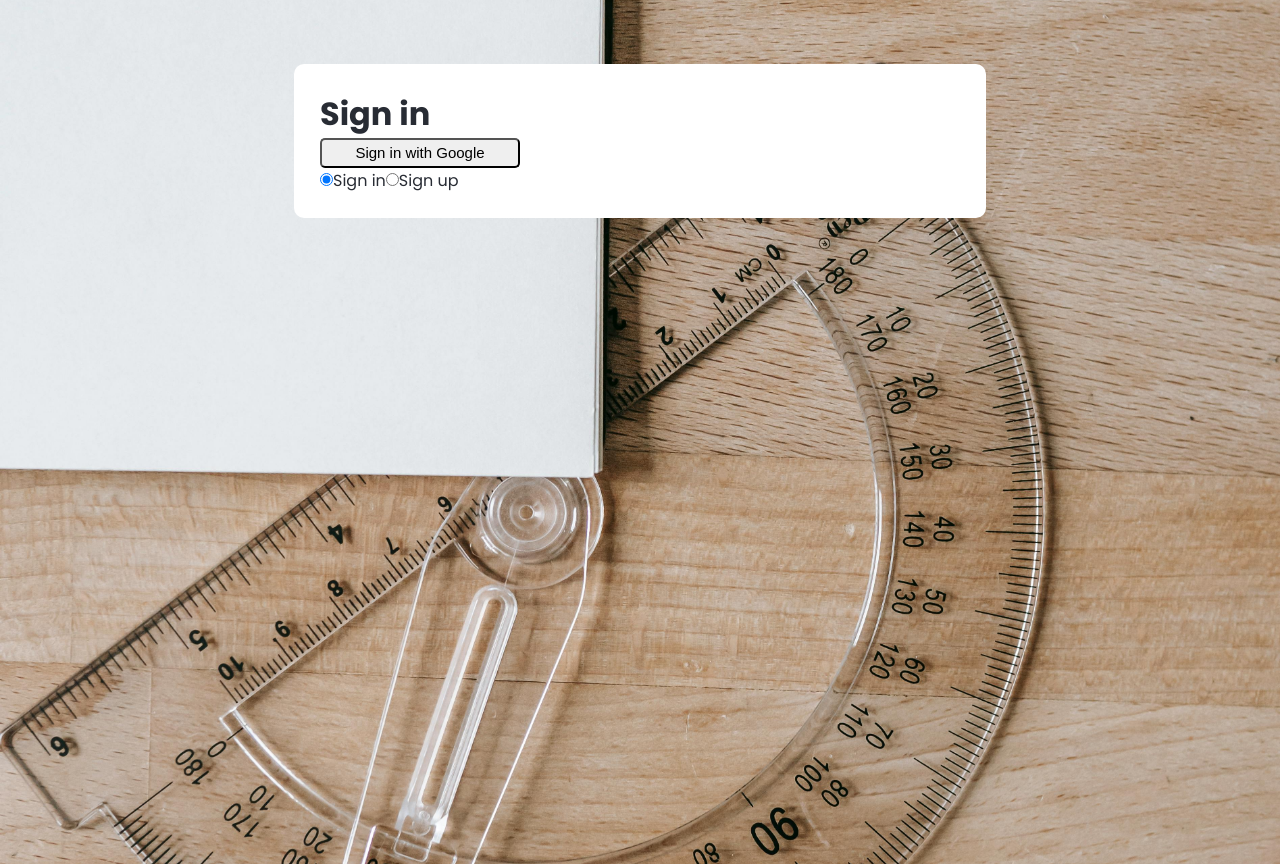
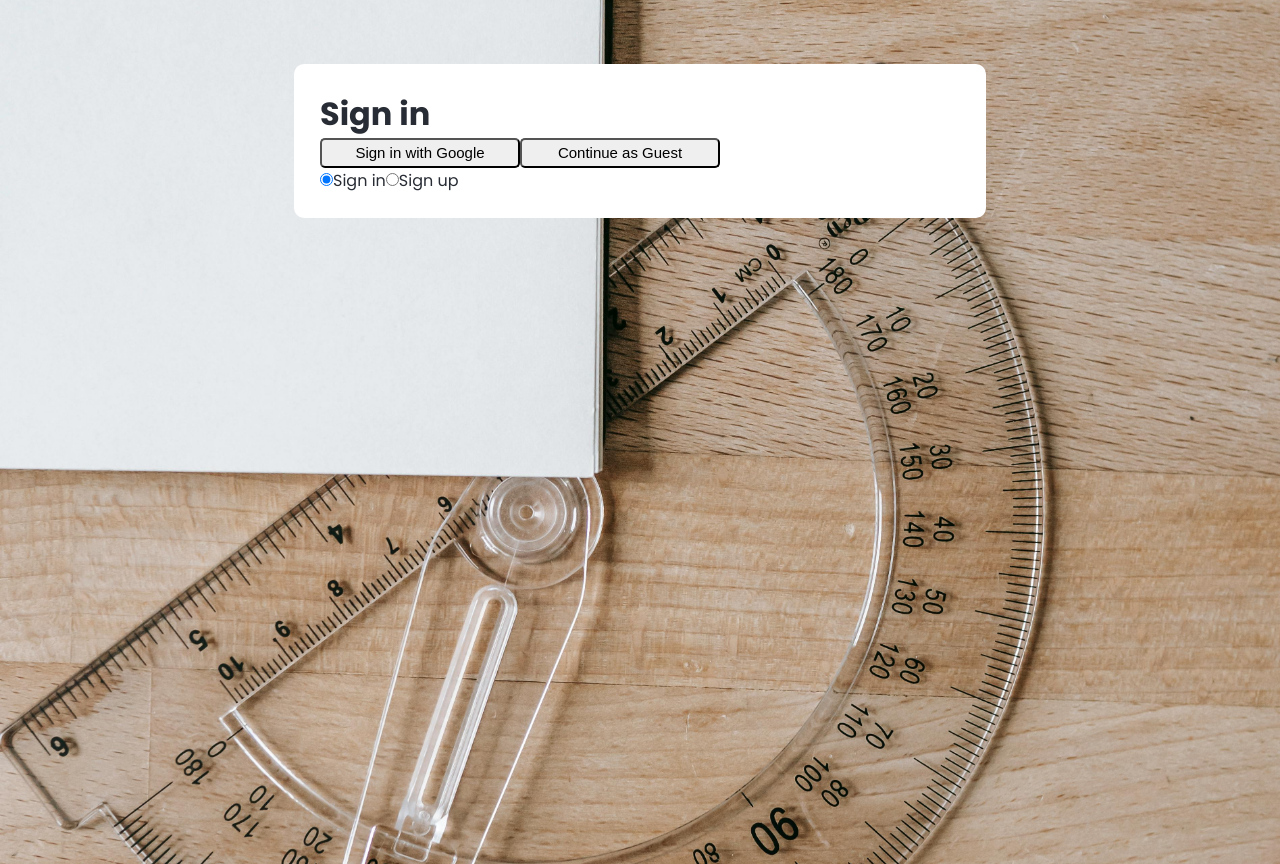
Before and after one commit to 18029450uhi/18029450_Dissertation, a React (Create React App) app: page /signin in a window 1280 px wide. Built offline with nearby package versions, Linux system fonts and the light colour scheme; no server answers.

Commit message:
Guest User Done

```diff
--- a/src/Components/Auth/Logout.jsx
+++ b/src/Components/Auth/Logout.jsx
@@ -1,5 +1,5 @@
 import React, {useState, useEffect} from 'react';
-import { ref, query, orderByChild, equalTo, get } from "firebase/database";
+import {ref, query, orderByChild, equalTo, get} from "firebase/database";
 
 import {auth, signOut} from '../../firebase-config';
 import UserModal from '../Modal/UserModal';
@@ -7,13 +7,16 @@ import UserModal from '../Modal/UserModal';
 import {db} from '../../firebase-config';
 import './Auth.css'
 
-const Logout = ({ user, setUser }) => {
+const Logout = ({user, setUser}) => {
     const [showModal, setShowModal] = useState(false);
     const [correctCount, setCorrectCount] = useState(0);
     const [wrongCount, setWrongCount] = useState(0);
 
     useEffect(() => {
         const fetchData = async () => {
+            if (!user) return;
+            if (!user.uid) return;
+            if (!user.email) return;
             const questionRef = query(ref(db, `questions/${user.uid}`), orderByChild("email"), equalTo(user.email));
             const snapshot = await get(questionRef);
             let correct = 0;
@@ -33,7 +36,7 @@ const Logout = ({ user, setUser }) => {
         if (user) {
             fetchData().then(() => console.log('Data fetched'));
         }
-    }, [user]);
+    }, [showModal]);
 
     const handleLogout = async () => {
         try {
--- a/src/Components/Auth/SignUpIn.jsx
+++ b/src/Components/Auth/SignUpIn.jsx
@@ -1,30 +1,35 @@
-import React, { useState } from 'react';
-import { useNavigate } from 'react-router-dom';
-import { auth, provider, signInWithPopup, signOut } from '../../firebase-config';
-import './Auth.css'
+import React, {useState} from 'react';
+import {useNavigate} from 'react-router-dom';
+import {auth, provider, signInWithPopup, signOut} from '../../firebase-config';
+import {useUser} from '../UserContext'; // Import the UserContext
+import './Auth.css';
 
-function SignUpIn({ setUser }) {
+function SignUpIn({setUser}) {
     const [signUp, setSignUp] = useState(false);
     const navigate = useNavigate();
+    const {setUserRole} = useUser(); // Get the setUserRole function from UserContext
 
     const handleGoogleSignIn = async () => {
         try {
             const result = await signInWithPopup(auth, provider);
             setUser(result.user);
+            setUserRole('user'); // Set user role to 'user'
             navigate('/');
         } catch (error) {
             console.error('Error during login:', error);
         }
     };
 
-    const handleSignOut = async () => {
-        try {
-            await signOut(auth);
-            setUser(null);
-            navigate('/signin');
-        } catch (error) {
-            console.error('Error during logout:', error);
-        }
+    const handleGuestSignIn = () => {
+        const guestUser = {
+            displayName: 'Guest User',
+            email: null,
+            isGuest: true, // Indicate this is a guest user
+        };
+
+        setUser(guestUser); // Set the guest user in context
+        setUserRole('guest'); // Assign the guest role
+        navigate('/'); // Navigate to the main page
     };
 
     return (
@@ -34,13 +39,20 @@ function SignUpIn({ setUser }) {
                     {!signUp ? <h1 className="text-center">Sign in</h1> : <h1 className="text-center">Sign up</h1>}
                 </div>
                 <div className="d-grid gap-2">
-                    <button type="button" onClick={handleGoogleSignIn} className="btn btn-secondary general">Sign in with Google</button>
+                    <button type="button" onClick={handleGoogleSignIn} className="btn btn-secondary general">Sign in
+                        with Google
+                    </button>
+                    <button type="button" onClick={handleGuestSignIn} className="btn btn-secondary general">Continue as
+                        Guest
+                    </button>
                 </div>
                 <div className="row mt-3">
                     <div className="btn-group" role="group" aria-label="Basic radio toggle button group">
-                        <input readOnly onClick={() => setSignUp(false)} type="radio" className="btn-check" name="btnradio" id="btnradio1" autoComplete="off" checked={!signUp} />
+                        <input readOnly onClick={() => setSignUp(false)} type="radio" className="btn-check"
+                               name="btnradio" id="btnradio1" autoComplete="off" checked={!signUp}/>
                         <label className="btn btn-outline-primary" htmlFor="btnradio1">Sign in</label>
-                        <input readOnly onClick={() => setSignUp(true)} type="radio" className="btn-check" name="btnradio" id="btnradio2" autoComplete="off" checked={signUp} />
+                        <input readOnly onClick={() => setSignUp(true)} type="radio" className="btn-check"
+                               name="btnradio" id="btnradio2" autoComplete="off" checked={signUp}/>
                         <label className="btn btn-outline-primary" htmlFor="btnradio2">Sign up</label>
                     </div>
                 </div>
--- /dev/null
+++ b/src/Components/UserContext.js
@@ -0,0 +1,19 @@
+import React, { createContext, useContext, useState } from 'react';
+
+const UserContext = createContext();
+
+export const useUser = () => useContext(UserContext);
+
+export const UserProvider = ({ children }) => {
+    const [user, setUser] = useState(null);
+    const [userRole, setUserRole] = useState(null);
+
+    const value = {
+        user,
+        setUser,
+        userRole,
+        setUserRole,
+    };
+
+    return <UserContext.Provider value={value}>{children}</UserContext.Provider>;
+};
```
Also changed, not shown: src/App.js (+16 -15 lines), src/Components/GetScore.js (added, +14 -0 lines).
